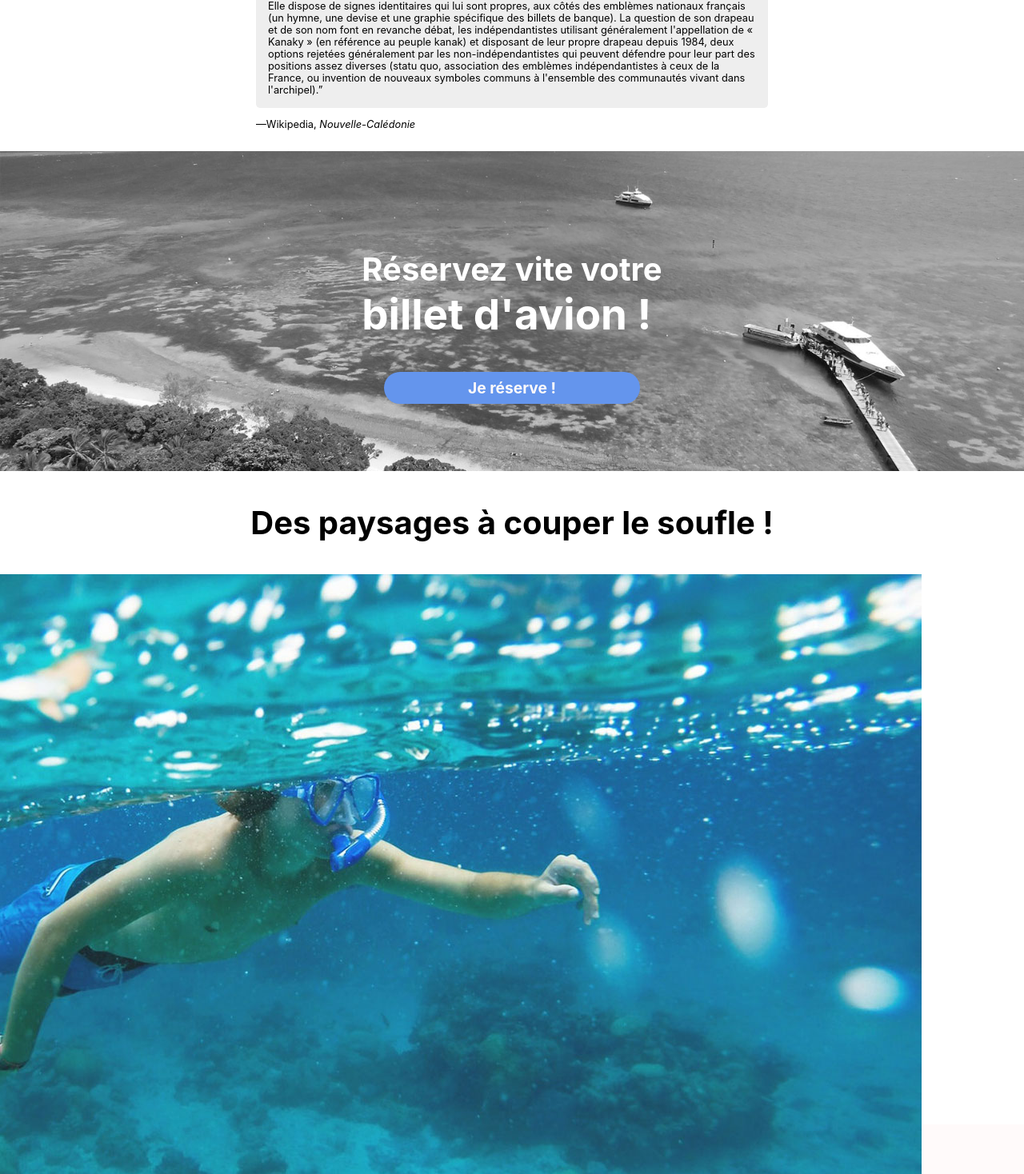
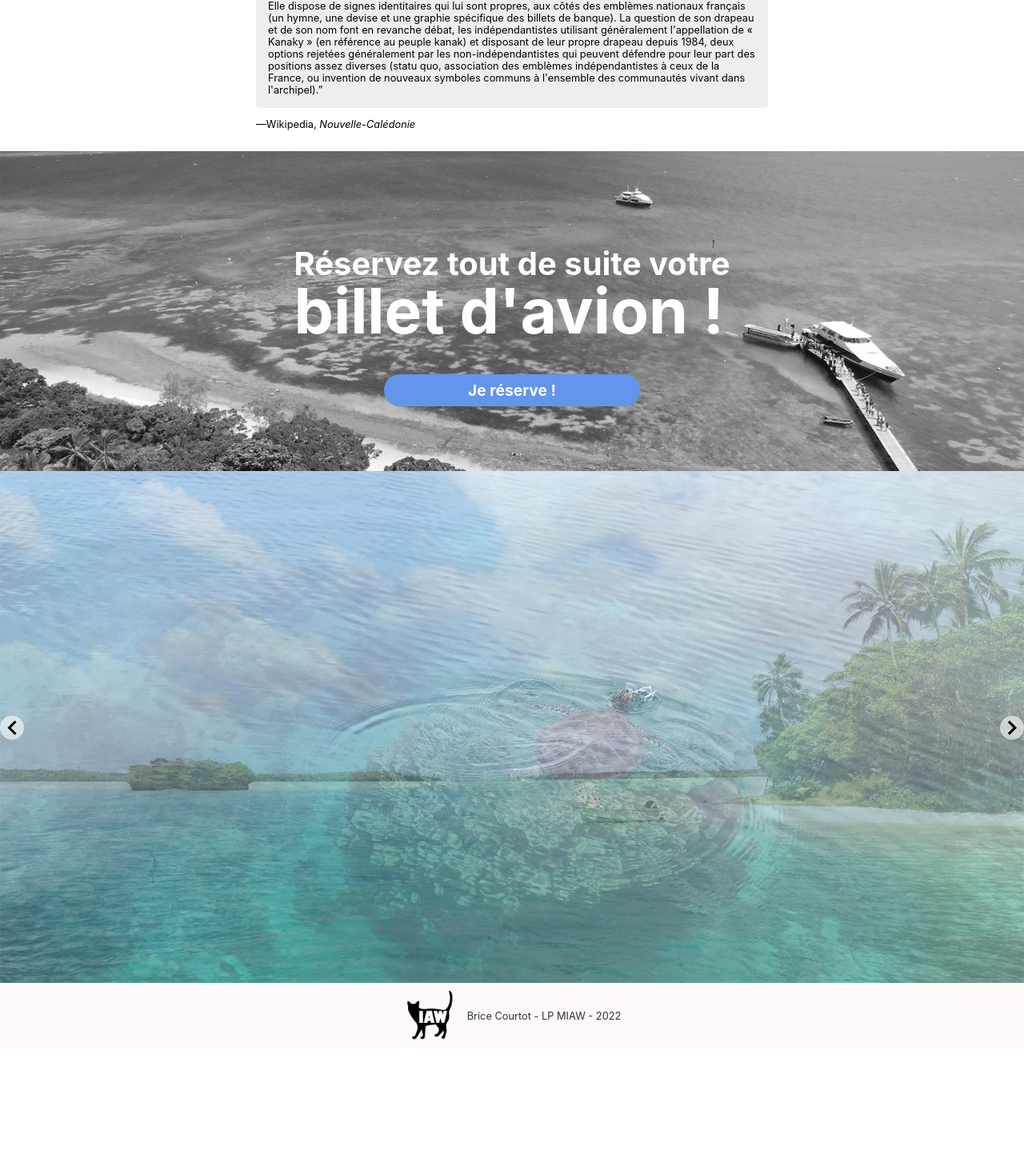
Before and after one commit to bcourtot/bc-react-firebase-tourismspots, a React (Create React App) app: page / in a window 1280 px wide. Shown: the part 433-1901 px from the top of the page at 80% size. After the commit the page ends 1744 px from the top, so only its background shows below. Built offline with nearby package versions, Linux system fonts and the light colour scheme.

Commit message:
fix homepage slider : install react-slideshow-image

```diff
--- a/package.json
+++ b/package.json
@@ -11,6 +11,7 @@
     "react-dom": "^18.2.0",
     "react-router-dom": "^6.4.3",
     "react-scripts": "5.0.1",
+    "react-slideshow-image": "^4.0.5",
     "web-vitals": "^2.1.4"
   },
   "scripts": {
--- a/src/components/pages/Pages.css
+++ b/src/components/pages/Pages.css
@@ -27,62 +27,8 @@ blockquote p::after {
 }
 
 /** Carousel */
-@keyframes display {
-    0% {
-        transform: translateX(100%);
-        opacity: 0;
-    }
-
-    10% {
-        transform: translateX(0);
-        opacity: 1;
-    }
-
-    20% {
-        transform: translateX(0);
-        opacity: 1;
-    }
-
-    30% {
-        transform: translateX(-200px);
-        opacity: 0;
-    }
-
-    100% {
-        transform: translateX(-200px);
-        opacity: 0;
-    }
-}
-
-.pic-ctn {
+.p-relative {
     position: relative;
-    width: 100vw;
-    height: 84vh;
-    margin-top: 2vh;
-}
-
-.pic-ctn>img {
-    position: absolute;
-    top: 0;
-    right: 10vw;
-    opacity: 0;
-    animation: display 10s infinite;
-}
-
-img:nth-child(2) {
-    animation-delay: 2s;
-}
-
-img:nth-child(3) {
-    animation-delay: 4s;
-}
-
-img:nth-child(4) {
-    animation-delay: 6s;
-}
-
-img:nth-child(5) {
-    animation-delay: 8s;
 }
 
 .w-100 {
@@ -107,10 +53,11 @@ img:nth-child(5) {
     justify-content: center;
     flex-direction: column;
     color: white;
+    line-height: 1;
 }
 
 .home-cta-span {
-    font-size: 3.3rem;
+    font-size: 4.9rem;
 }
 
 .btn {
--- a/src/components/pages/home/Home.js
+++ b/src/components/pages/home/Home.js
@@ -1,5 +1,6 @@
+import Carousel from '../../partials/Carousel';
 import '../Pages.css';
-import Carousel from '../../partials/Carousel';
+
 
 
 const Home = () =>
@@ -22,14 +23,13 @@ const Home = () =>
             <figcaption className="citation-source">—Wikipedia, <cite>Nouvelle-Calédonie</cite></figcaption>
           </figure>
         </section>
-        <section className="d-flex mt mb">
+        <section className="d-flex mt">
           <div className="bg-image-book align-center w-100 h-50 home-cta">
-            <h3 className="title">Réservez vite votre <br></br><span className="home-cta-span">billet d'avion !</span></h3>
+            <h3 className="title">Réservez tout de suite votre <br></br><span className="home-cta-span">billet d'avion !</span></h3>
             <a href="https://www.aircalin.nc/fr" className="btn btn-aircalin" rel="nofollow noreferrer" target="_blank">Je réserve !</a>
           </div>
         </section>
-        <section className="container mt mb">
-          <h3 className="title">Des paysages à couper le soufle !</h3>
+        <section className="container p-relative">
           <Carousel />
         </section>
       </main>
--- a/src/components/partials/Carousel.js
+++ b/src/components/partials/Carousel.js
@@ -1,18 +1,51 @@
-import React from 'react'
+import React from 'react';
+import { Fade } from 'react-slideshow-image';
+import 'react-slideshow-image/dist/styles.css'
 
 const Carousel = () =>
 {
+    const fadeImages = [
+        {
+            url: './img/newcaledonia1.jpg',
+            caption: 'Slide 1'
+        },
+        {
+            url: './img/newcaledonia2.jpg',
+            caption: 'Slide 2'
+        },
+        {
+            url: './img/newcaledonia3.jpg',
+            caption: 'Slide 3'
+        },
+        {
+            url: './img/newcaledonia4.jpg',
+            caption: 'Slide 4'
+        },
+        {
+            url: './img/newcaledonia5.jpg',
+            caption: 'Slide 5'
+        },
+        {
+            url: './img/newcaledonia6.jpg',
+            caption: 'Slide 6'
+        },
+    ];
+
     return (
         <>
-            <section class="pic-ctn">
-                <img src="./img/newcaledonia2.jpg" alt="nouvelle calédonie tortue" class="pic" />
-                <img src="./img/newcaledonia1.jpg" alt="nouvelle calédonie plage" class="pic" />
-                <img src="./img/newcaledonia3.jpg" alt="nouvelle calédonie plongeur" class="pic" />
-                <img src="./img/newcaledonia4.jpg" alt="nouvelle calédonie récif" class="pic" />
-                <img src="./img/newcaledonia5.jpg" alt="nouvelle calédonie phare amédée" class="pic" />
+            <section className="slide-container">
+                <Fade>
+                    {fadeImages.map((fadeImage, index) => (
+                        <div className="each-fade" key={index}>
+                            <div className="image-container">
+                                <img src={fadeImage.url} className="w-100" alt={fadeImage.caption} />
+                            </div>
+                        </div>
+                    ))}
+                </Fade>
             </section>
         </>
     )
 }
 
-export default Carousel
+export default Carousel;
```
Also changed, not shown: 1 other file (tests, documents, lock files or other folders).
